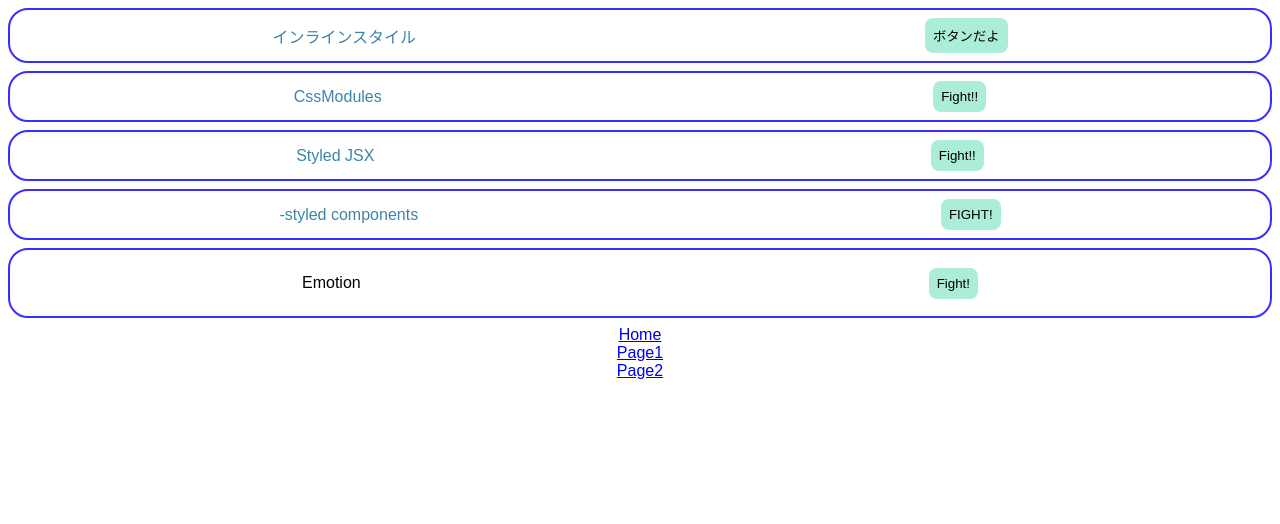
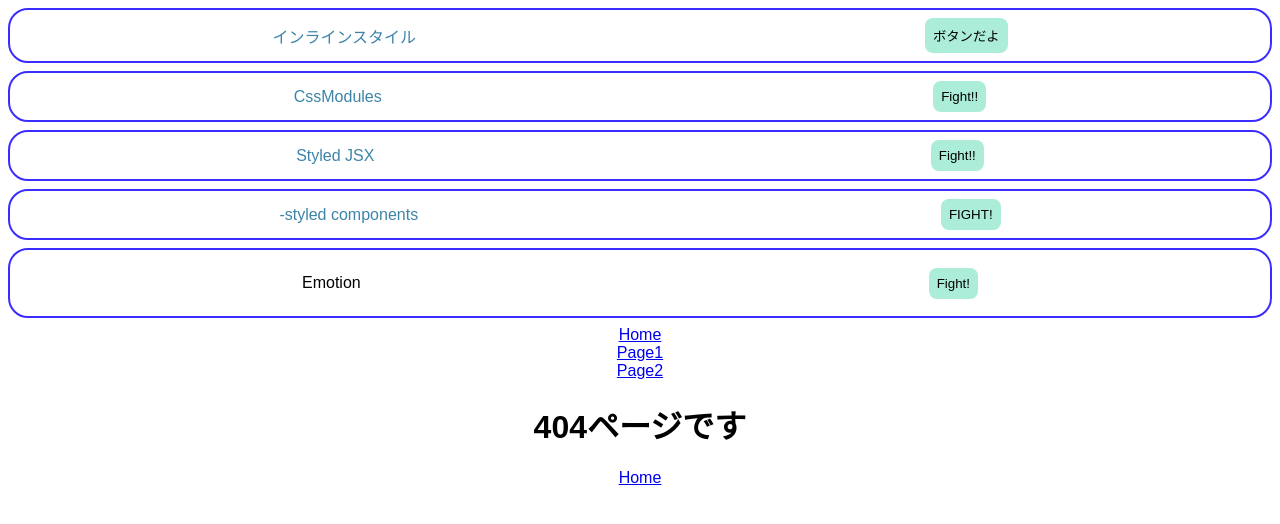
Before and after one commit to yasu2122yasu/react-udemy-2, a React (Create React App) app: page /detailA in a window 1280 px wide. Shown: the top 524 px of the page. Built offline with nearby package versions, Linux system fonts and the light colour scheme.

Commit message:
make pull requeset

```diff
--- a/src/Page1.jsx
+++ b/src/Page1.jsx
@@ -1,9 +1,18 @@
-import { Link, Outlet } from 'react-router-dom';
+import { Link, useNavigate } from 'react-router-dom';
 
 export const Page1 = () => {
   //   100件の配列をstateとして渡す
   const arr = [...Array(100).keys()];
   console.log(arr);
+
+  const navigate = useNavigate();
+
+  const onClickDetailA = () => {
+    //   100件の配列をstateとして渡す
+    // react-router-domのver5の書き方
+    // history.push('/page1/detailA'); * useHistoryを使用
+    navigate('/page1/detailA', { state: arr });
+  };
 
   return (
     <div>
@@ -11,7 +20,8 @@
       <Link to={{ pathname: '/page1/detailA', state: arr }}>DetailA</Link>
       <br />
       <Link to="/page1/detailB">DetailB</Link>
-      <Outlet />
+      <br />
+      <button onClick={onClickDetailA}>DetailA</button>
     </div>
   );
 };
--- a/src/Page1DetailA.jsx
+++ b/src/Page1DetailA.jsx
@@ -1,11 +1,19 @@
-import { useLocation } from 'react-router-dom';
+import { useLocation, useNavigate } from 'react-router-dom';
 
 export const Page1DetailA = () => {
   const location = useLocation();
   console.log(location);
+
+  const navigate = useNavigate();
+
+  const onClickBack = () => {
+    navigate(-1);
+  };
+
   return (
     <div>
       <h1>Page1DetailAページです</h1>
+      <button onClick={onClickBack}>戻る</button>
     </div>
   );
 };
--- /dev/null
+++ b/src/Page404.jsx
@@ -0,0 +1,10 @@
+import { Link } from 'react-router-dom';
+
+export const Page404 = () => {
+  return (
+    <div>
+      <h1>404ページです</h1>
+      <Link to="/">Home</Link>
+    </div>
+  );
+};
--- a/src/router/Router.jsx
+++ b/src/router/Router.jsx
@@ -2,6 +2,7 @@
 import { Home } from '../Home';
 import { Page1Routes } from './Page1Routes';
 import { Page2Routes } from './Page2Routes';
+import { Page404 } from '../Page404';
 
 export const Router = () => {
   const url1 = '/page1';
@@ -15,6 +16,7 @@
       {Page2Routes.map((route, index) => (
         <Route key={route.path} path={`${url2}${route.path}`} element={route.children} />
       ))}
+      <Route path="*" element={<Page404 />} />
     </Routes>
   );
 };
```
